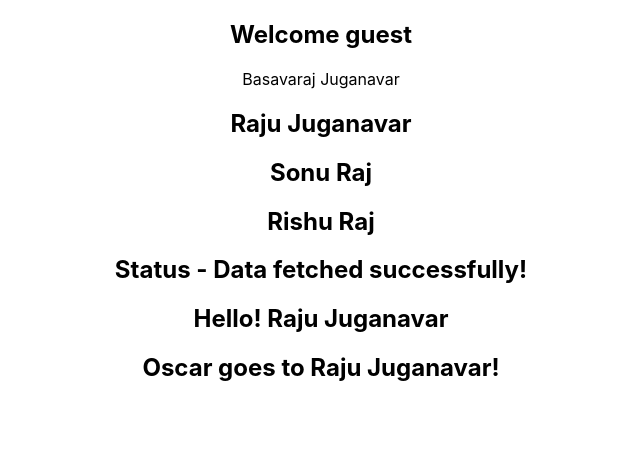
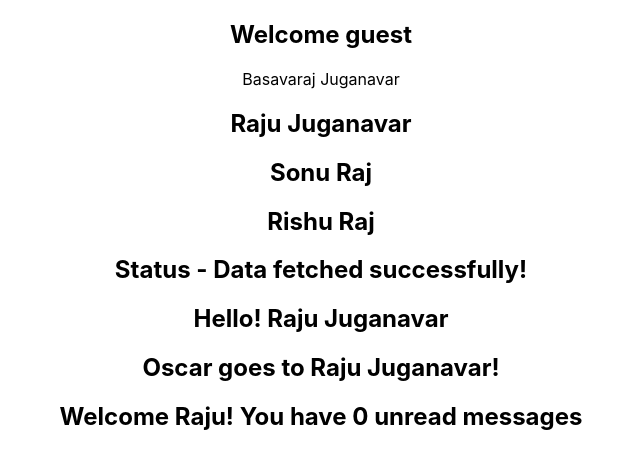
Before and after one commit to braju007/react_typescript, a React (Create React App) app in the folder react-typescript-demo/: page / in a window 1280 px wide. Shown: the top 468 px of the page, without its empty margins (319-959 px from the left). Built offline with nearby package versions, Linux system fonts and the light colour scheme.

Commit message:
Make prop as optional in Greet component

```diff
--- a/react-typescript-demo/src/App.tsx
+++ b/react-typescript-demo/src/App.tsx
@@ -36,6 +36,7 @@ function App() {
       <Oscar>
         <Heading>Oscar goes to Raju Juganavar!</Heading>
       </Oscar>
+      <Greet name="Raju" isLoggedIn={true} />
     </div>
   );
 }
--- a/react-typescript-demo/src/components/Greet.tsx
+++ b/react-typescript-demo/src/components/Greet.tsx
@@ -1,14 +1,15 @@
 type GreetProps = {
   name: string;
-  unreadMessages: number;
+  unreadMessages?: number;
   isLoggedIn: boolean;
 };
 export const Greet = (props: GreetProps) => {
+  const { unreadMessages = 0 } = props;
   return (
     <div>
       <h2>
         {props.isLoggedIn
-          ? `Welcome ${props.name}! You have ${props.unreadMessages} unread messages`
+          ? `Welcome ${props.name}! You have ${unreadMessages} unread messages`
           : `Welcome guest`}
       </h2>
     </div>
```
